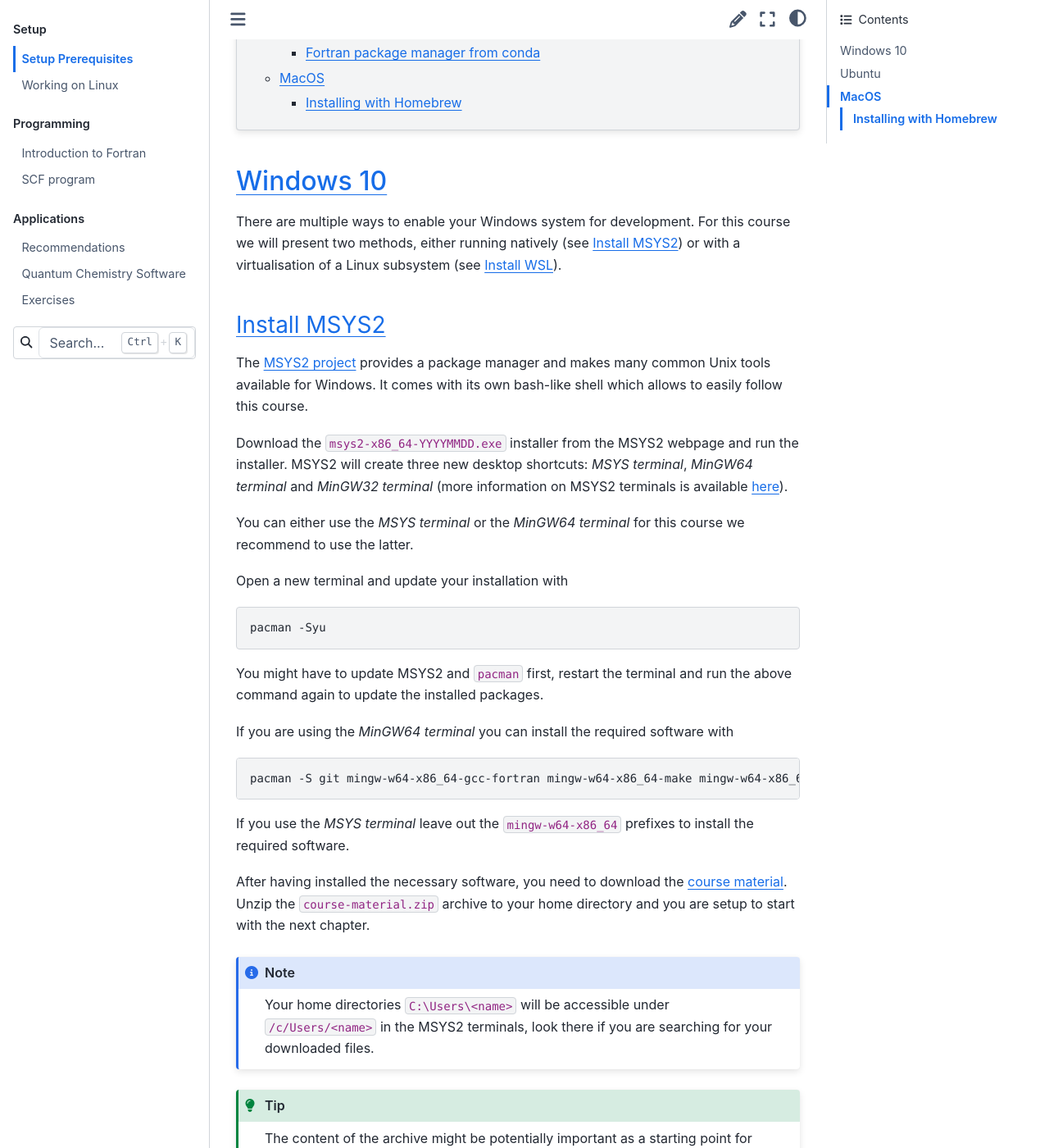
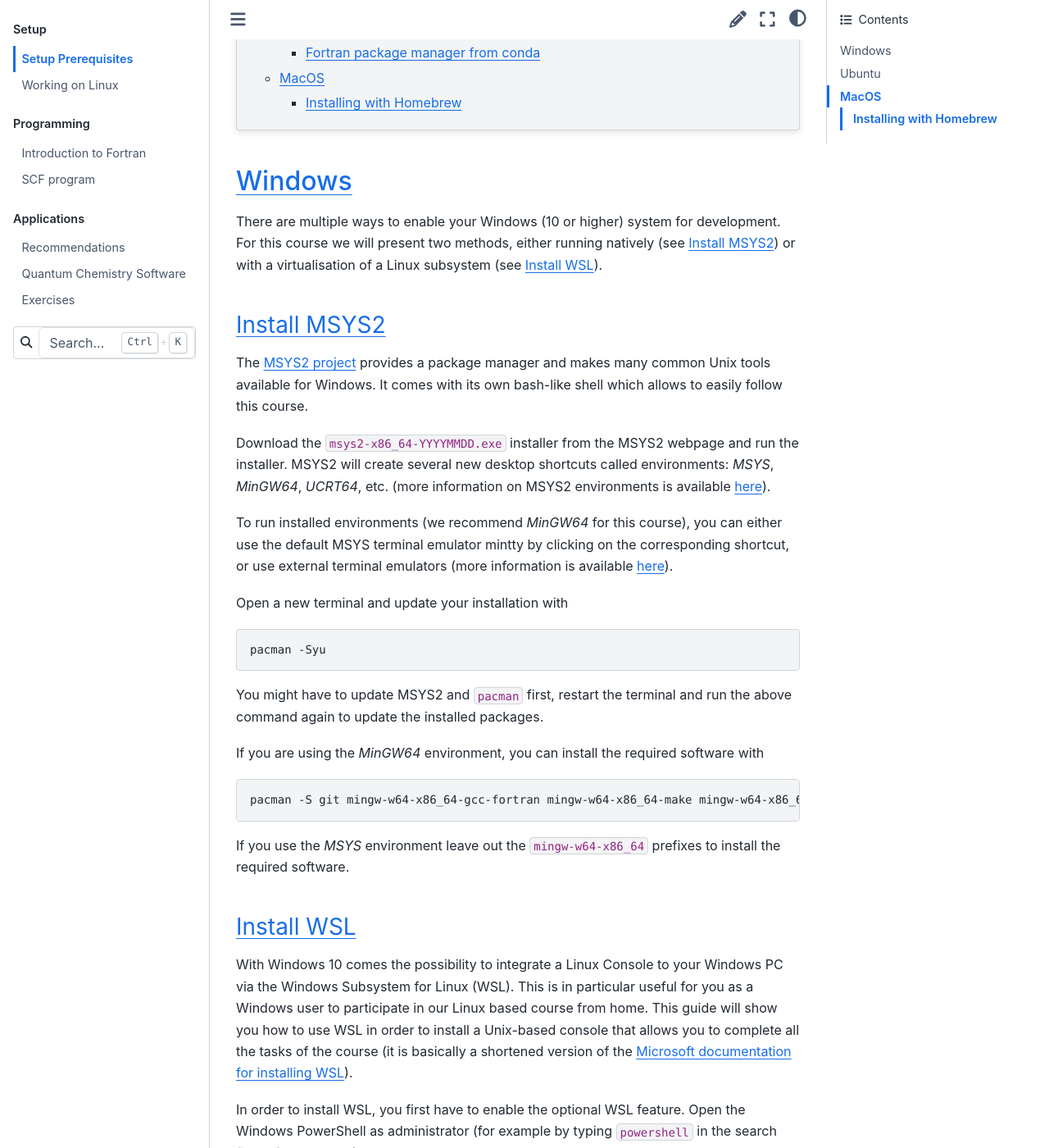
Before and after one commit to grimme-lab/qc2-teaching, a Sphinx documentation site: the page built from doc/setup-pre.rst, in a window 1280 px wide and 1400 px high, scrolled down 613 px. Shown: the whole window at 82% size. Built offline with Sphinx 7.4.7 and the Sphinx Book theme 1.1.4, drawn with Linux system fonts in a browser that asks for light colours; some of the changed text lies outside the part shown.

Commit message:
Update MSYS setup (#45)

```diff
--- a/doc/setup-pre.rst
+++ b/doc/setup-pre.rst
@@ -16,10 +16,10 @@
 .. contents::
 
 
-Windows 10
-----------
+Windows
+-------
 
-There are multiple ways to enable your Windows system for development.
+There are multiple ways to enable your Windows (10 or higher) system for development.
 For this course we will present two methods, either running natively
 (see :ref:`msys2`) or with a virtualisation of a Linux subsystem (see :ref:`wsl`).
 
@@ -34,12 +34,13 @@
 It comes with its own bash-like shell which allows to easily follow this course.
 
 Download the ``msys2-x86_64-YYYYMMDD.exe`` installer from the MSYS2 webpage
-and run the installer. MSYS2 will create three new desktop shortcuts:
-*MSYS terminal*, *MinGW64 terminal* and *MinGW32 terminal* (more information
-on MSYS2 terminals is available `here <https://www.msys2.org/docs/terminals/>`_).
+and run the installer. MSYS2 will create several new desktop shortcuts called environments:
+*MSYS*, *MinGW64*, *UCRT64*, etc. (more information
+on MSYS2 environments is available `here <https://www.msys2.org/docs/environments>`_).
 
-You can either use the *MSYS terminal* or the *MinGW64 terminal* for this course
-we recommend to use the latter.
+To run installed environments (we recommend *MinGW64* for this course), you can either use the
+default MSYS terminal emulator mintty by clicking on the corresponding shortcut, or use external
+terminal emulators (more information is available `here <https://www.msys2.org/docs/terminals>`_).
 
 Open a new terminal and update your installation with
 
@@ -50,30 +51,14 @@
 You might have to update MSYS2 and ``pacman`` first, restart the terminal and run
 the above command again to update the installed packages.
 
-If you are using the *MinGW64 terminal* you can install the required software with
+If you are using the *MinGW64* environment, you can install the required software with
 
 .. code-block:: bash
 
    pacman -S git mingw-w64-x86_64-gcc-fortran mingw-w64-x86_64-make mingw-w64-x86_64-fpm vim
 
-If you use the *MSYS terminal* leave out the ``mingw-w64-x86_64`` prefixes to install
+If you use the *MSYS* environment leave out the ``mingw-w64-x86_64`` prefixes to install
 the required software.
-
-After having installed the necessary software, you need to download the
-`course material`_.
-Unzip the ``course-material.zip`` archive to your home directory and
-you are setup to start with the next chapter.
-
-.. note::
-
-   Your home directories ``C:\Users\<name>`` will be accessible under
-   ``/c/Users/<name>`` in the MSYS2 terminals, look there if you are
-   searching for your downloaded files.
-
-.. tip::
-
-   The content of the archive might be potentially important as a starting
-   point for your SCF program later.
 
 
 .. _wsl:
```
